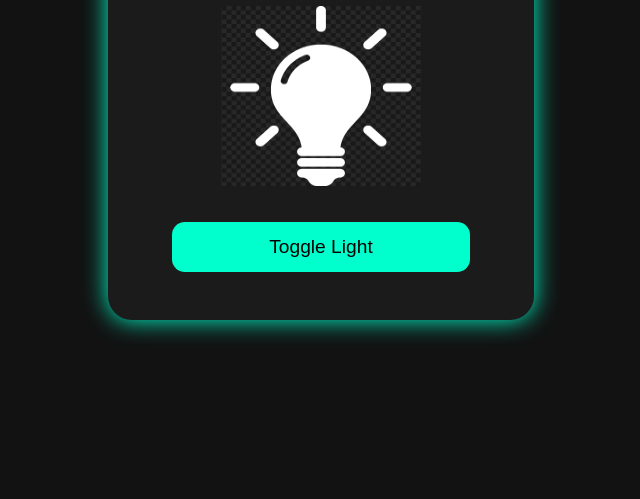
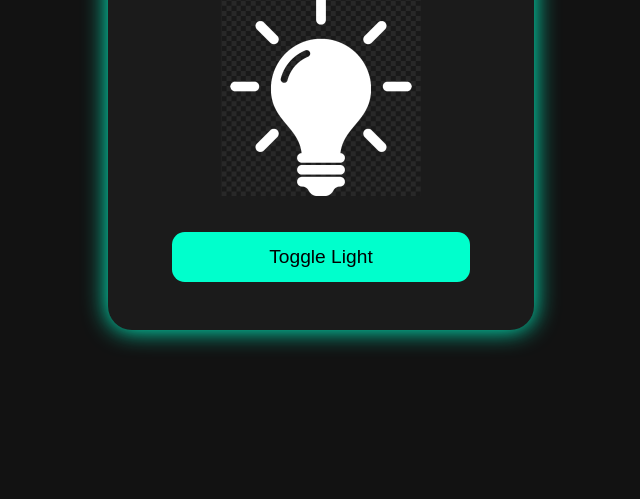
Before and after one commit to Naim553/Light-Bulb, a plain HTML site: page index.html in a window 1280 px wide. Shown: the part 301-800 px from the top of the page, without its empty margins (319-959 px from the left). Drawn offline with Linux system fonts and the light colour scheme.

Commit message:
Update index.html

```diff
--- a/index.html
+++ b/index.html
@@ -12,7 +12,7 @@
     <h1>Interactive Light Bulb</h1>
 
     <div id="dice-wrapper" tabindex="0">
-      <img id="myImage" src="bulboff.png" width="200" height="180">
+      <img id="myImage" src="bulboff.png" width="200" height="200">
     </div>
 
     <button id="roll-btn" onclick="changeImage()">Toggle Light</button>
```
